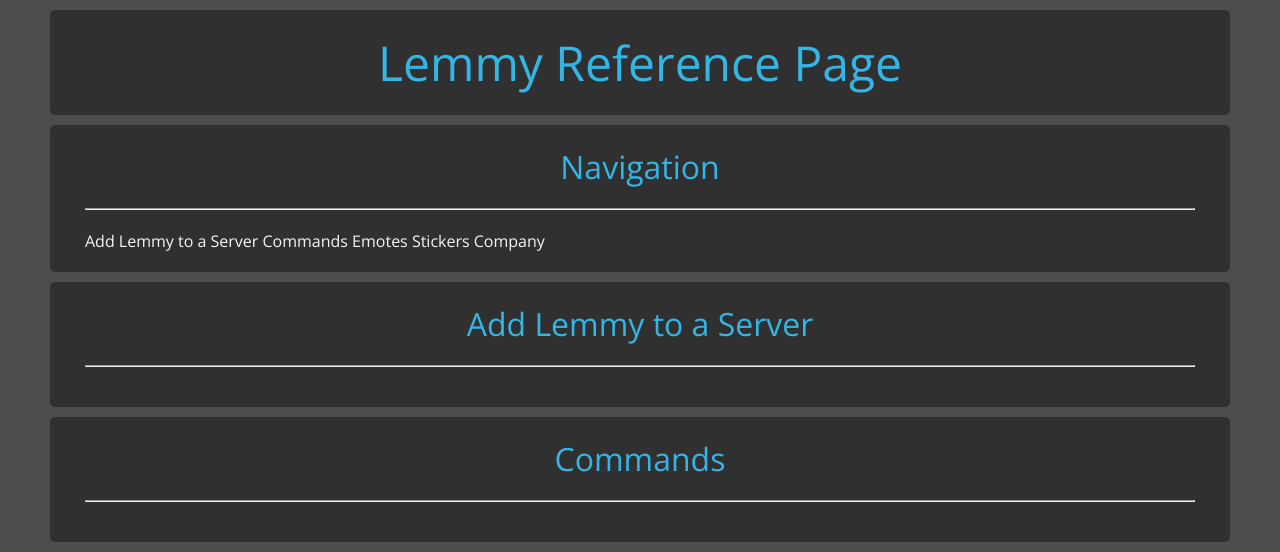
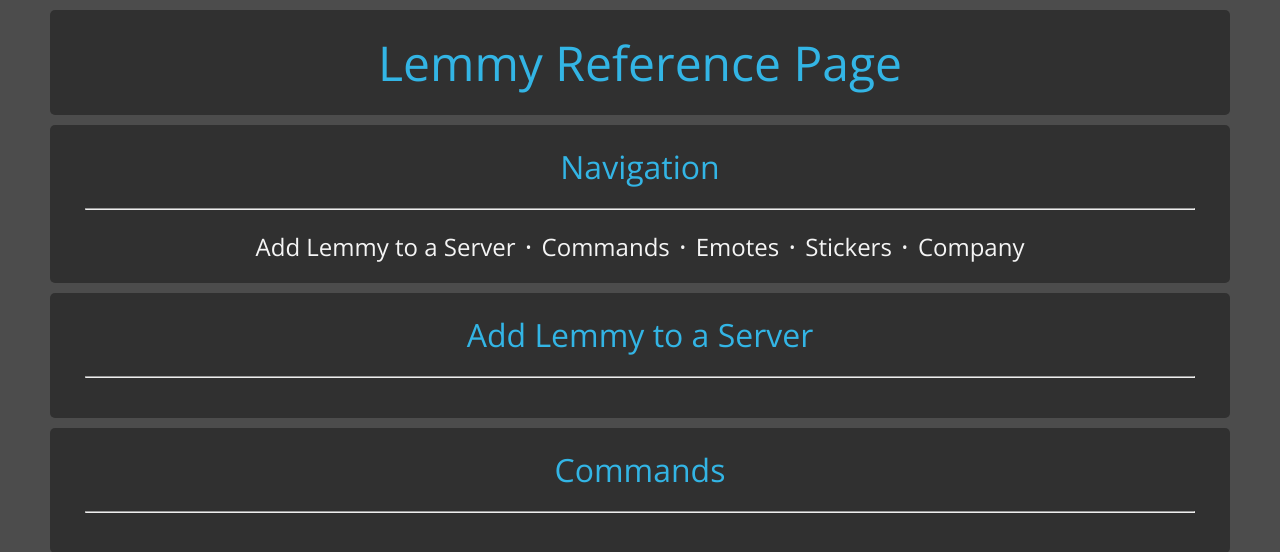
Before and after one commit to halbrd/lynq.me, a Flask app: page /lemmy/ in a window 1280 px wide. Shown: the top 552 px of the page. Run offline with Flask 2, Linux system fonts and the light colour scheme.

Commit message:
/lemmy: implement navigation layout

```diff
--- a/static/css/lemmy.css
+++ b/static/css/lemmy.css
@@ -35,3 +35,16 @@ hr {
     margin-top: 20px;
     margin-bottom: 20px;
 }
+
+nav {
+    display: flex;
+    justify-content: center;
+    align-items: center;
+}
+
+nav a {
+    margin-left: 10px;
+    margin-right: 10px;
+
+    font-size: 24px;
+}
--- a/templates/lemmy/index.html
+++ b/templates/lemmy/index.html
@@ -16,9 +16,13 @@
         <hr>
         <nav>
             <a href="#add-lemmy">Add Lemmy to a Server</a>
+            <span>•</span>
             <a href="#commands">Commands</a>
+            <span>•</span>
             <a href="#emotes">Emotes</a>
+            <span>•</span>
             <a href="#stickers">Stickers</a>
+            <span>•</span>
             <a href="#company">Company</a>
         </nav>
     </section>
```
